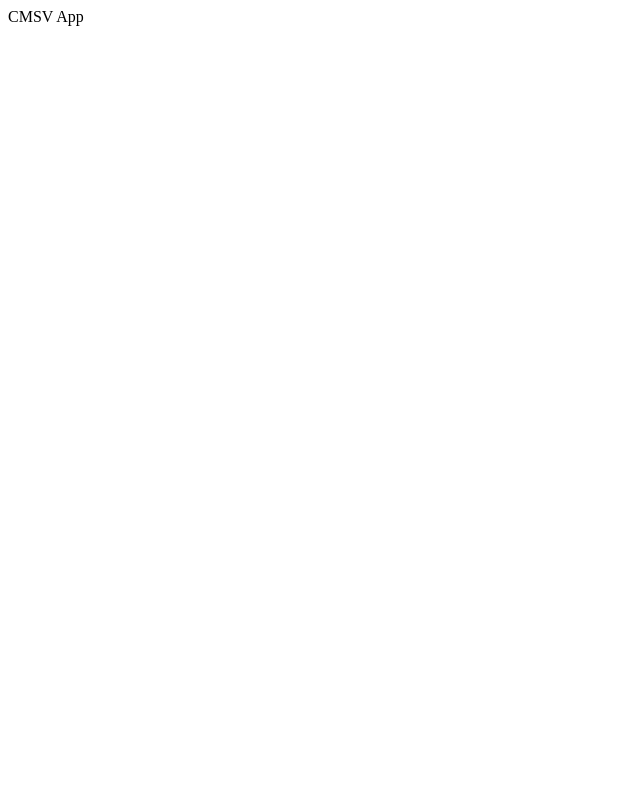
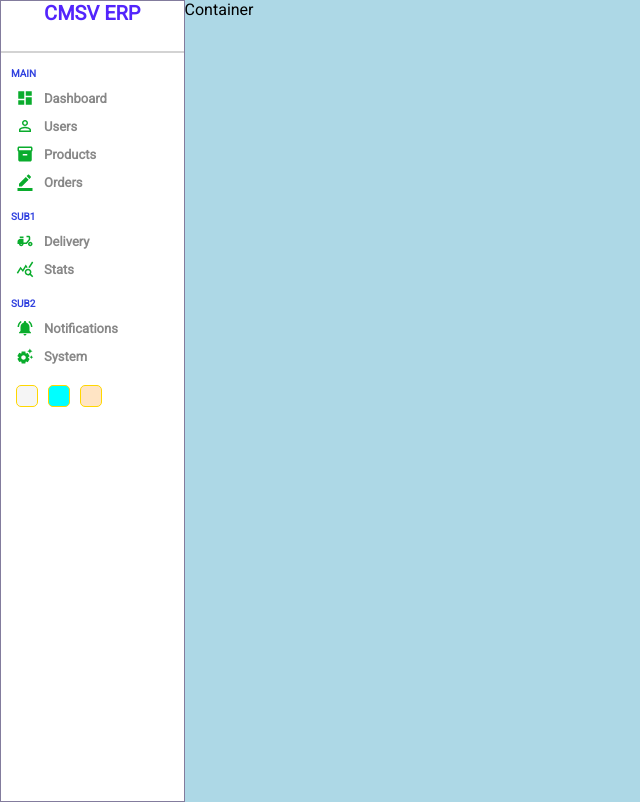
Before and after one commit to vip7009pro/cmsvwebapp, a React (Create React App) app: page / in a window 1280 px wide. Shown: the whole page, without its empty margins (0-640 px from the left). Built offline with nearby package versions, Linux system fonts and the light colour scheme.

Commit message:
Sua sidebar

```diff
--- a/package.json
+++ b/package.json
@@ -3,12 +3,18 @@
   "version": "0.1.0",
   "private": true,
   "dependencies": {
+    "@emotion/react": "^11.9.3",
+    "@emotion/styled": "^11.9.3",
+    "@mui/icons-material": "^5.8.4",
+    "@mui/material": "^5.8.7",
     "@testing-library/jest-dom": "^5.16.4",
     "@testing-library/react": "^13.3.0",
     "@testing-library/user-event": "^13.5.0",
     "react": "^18.2.0",
     "react-dom": "^18.2.0",
+    "react-router-dom": "^6.3.0",
     "react-scripts": "5.0.1",
+    "sass": "^1.53.0",
     "web-vitals": "^2.1.4"
   },
   "scripts": {
--- a/public/index.html
+++ b/public/index.html
@@ -14,6 +14,12 @@
 
   <link rel="manifest" href="%PUBLIC_URL%/manifest.json" />
   <title>CMS WEB ERP</title>
+  <style>
+    * {
+      font-family: 'Roboto', sans-serif;
+      margin: 0;
+    }
+  </style>
 </head>
 
 <body>
--- a/src/App.js
+++ b/src/App.js
@@ -1,8 +1,21 @@
+import Home from "./pages/home/Home";
+import { BrowserRouter, Routes, Route } from "react-router-dom";
 
 function App() {
   return (
-    <div className="App">
-      CMSV App
+    <div className='App'>
+      <BrowserRouter>
+        <Routes>
+          <Route path='/'>
+            <Route index element={<Home />} />
+            <Route path='/login' element={<Home />} />
+            <Route path='/users'>
+              <Route index element={<Home />} />
+              <Route path=':userId' element={<Home />} />
+            </Route>
+          </Route>
+        </Routes>
+      </BrowserRouter>
     </div>
   );
 }
--- /dev/null
+++ b/src/components/Sidebar/Sidebar.jsx
@@ -0,0 +1,64 @@
+import React from 'react'
+import "../Sidebar/sidebar.scss"
+import DashboardIcon from '@mui/icons-material/Dashboard';
+import PersonOutlineIcon from '@mui/icons-material/PersonOutline';
+import Inventory2Icon from '@mui/icons-material/Inventory2';
+import BorderColorIcon from '@mui/icons-material/BorderColor';
+import DeliveryDiningIcon from '@mui/icons-material/DeliveryDining';
+import QueryStatsIcon from '@mui/icons-material/QueryStats';
+import NotificationsActiveIcon from '@mui/icons-material/NotificationsActive';
+import SettingsSuggestIcon from '@mui/icons-material/SettingsSuggest';
+
+export default function Sidebar() {
+  return (
+    <div className='sidebar'>
+        <div className="top"><span className="logo">CMSV ERP</span></div>
+        <hr/>
+        <div className="center">
+            <ul>
+                <p className="title">MAIN</p>
+                <li>
+                    <DashboardIcon className='icon'/>
+                    <span>Dashboard</span>
+                </li>
+                <li>
+                    <PersonOutlineIcon className='icon'/>
+                    <span>Users</span>
+                </li>
+                <li>
+                    <Inventory2Icon className='icon'/>
+                    <span>Products</span>
+                </li>
+                <li>
+                    <BorderColorIcon className='icon'/>
+                    <span>Orders</span>
+                </li>
+                <p className="title">SUB1</p>
+                <li>
+                    <DeliveryDiningIcon className='icon'/>
+                    <span>Delivery</span>
+                </li>
+                <li>
+                    <QueryStatsIcon className='icon'/>
+                    <span>Stats</span>
+                </li>
+                <p className="title">SUB2</p>
+                <li>
+                    <NotificationsActiveIcon className='icon'/>
+                    <span>Notifications</span>
+                </li>
+                <li>
+                    <SettingsSuggestIcon className='icon'/>
+                    <span>System</span>
+                </li>
+
+            </ul>
+        </div>
+        <div className="bottom">
+            <div className="colorOption"></div>
+            <div className="colorOption"></div>
+            <div className="colorOption"></div>
+        </div>
+    </div>
+  )
+}
--- /dev/null
+++ b/src/components/Sidebar/sidebar.scss
@@ -0,0 +1,84 @@
+.sidebar {
+    flex: 1;
+    border: 0.5px solid rgb(131, 124, 157);
+    min-height: 100vh;
+    background-color: white ;
+    .top {
+        height: 50px;
+        display: flex;
+        align-self: center;
+        justify-content: center;
+        .logo {
+            font-size: 20px;
+            font-weight: bold;
+            color: rgb(83, 37, 252);
+        }
+    }
+
+    hr {
+        height: 0;
+        border: 0.5px solid lightgray;
+    }
+    .center {
+        padding-left: 10px;
+        ul {
+            list-style: none;
+            margin:  0;
+            padding: 0;
+
+            .title {
+                font-size: 10px;
+                font-weight: bold;
+                color: rgb(49, 66, 223);
+                margin-top: 15px;
+                margin-bottom: 5px;
+            }
+            li {
+                display: flex;
+                align-items: center;
+                padding: 5px;
+                cursor: pointer;
+                &:hover {
+                    background-color: rgb(237, 168, 224);
+                }
+
+                .icon {
+                    font-size: 18px;
+                    color:rgb(9, 172, 44);
+                }
+                span {
+                    font-size: 13px;
+                    font-weight: 600;
+                    color: #888;
+                    margin-left: 10px;
+                }
+            }
+        }
+    }
+
+    .bottom {
+        display: flex;
+        align-items: center;
+        margin: 10px;
+
+        .colorOption {
+            width: 20px;
+            height: 20px;
+            border-radius: 5px;
+            border: 1px solid gold;
+            cursor: pointer;
+            margin: 5px;
+
+            &:nth-child(1){
+                background-color:  whitesmoke;
+            }
+            &:nth-child(2){
+                background-color:  aqua;
+            }
+            &:nth-child(3){
+                background-color:  bisque;
+            }
+
+        }
+    }
+}
--- /dev/null
+++ b/src/pages/home/Home.jsx
@@ -0,0 +1,15 @@
+import React from 'react'
+import Sidebar from '../../components/Sidebar/Sidebar'
+import '../home/home.scss'
+
+
+function Home() {
+  return (
+    <div className='home'>
+        <Sidebar/>
+        <div className="homeContainer">Container</div>
+    </div>
+  )
+}
+
+export default Home
--- /dev/null
+++ b/src/pages/home/home.scss
@@ -0,0 +1,7 @@
+.home {
+  display: flex;
+  .homeContainer {
+      background-color: lightblue;
+      flex: 6;
+  }
+}
```
Also changed, not shown: src/components/Navbar/Navbar.jsx (added, +7 -0 lines), src/components/Navbar/navbar.scss (added), 1 other file (tests, documents, lock files or other folders).
